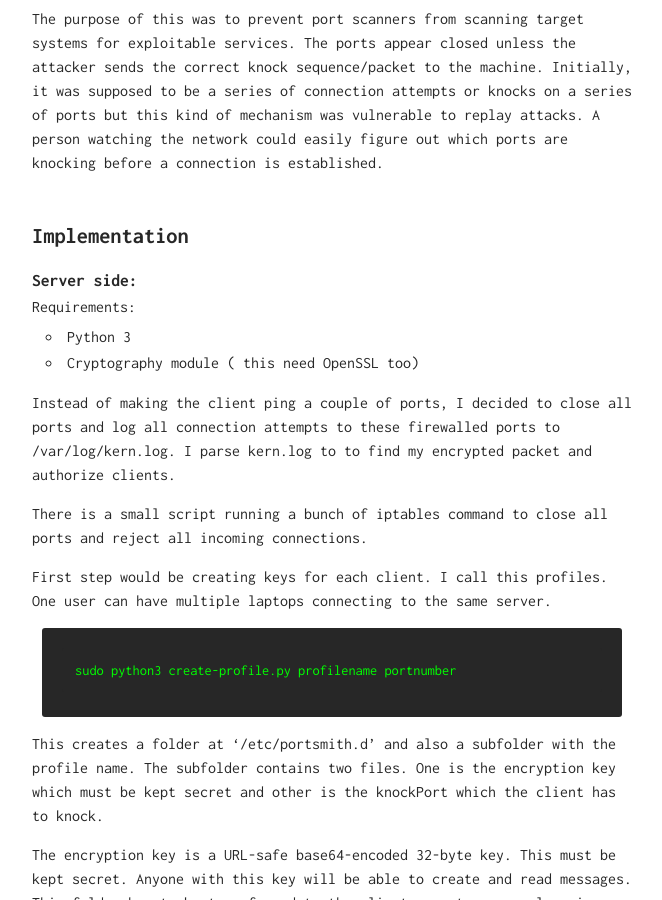
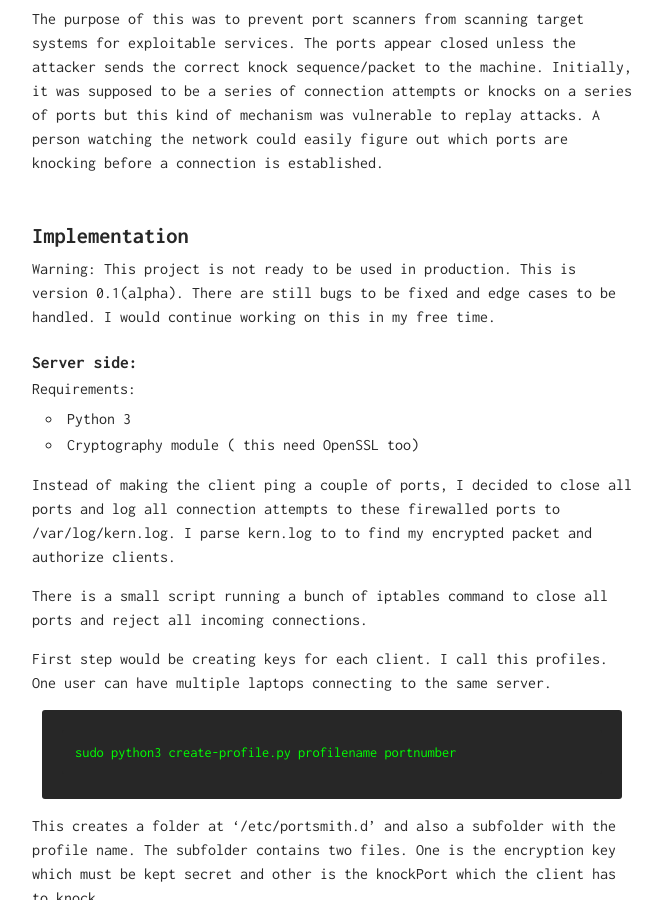
Before and after one commit to rnikhil275/rnikhil275.github.io, a Jekyll site: the page built from _posts/normal/2016-12-12-port-knocking-python.md, in a window 1280 px wide and 900 px high, scrolled down 780 px. Shown: the whole window, without its empty margins (308-970 px from the left). Built offline with Jekyll 4.4.1, drawn with Linux system fonts in a browser that asks for light colours; comment, search, counter and statistics services are not loaded.

Commit message:
add warning

```diff
--- a/_posts/normal/2016-12-12-port-knocking-python.md
+++ b/_posts/normal/2016-12-12-port-knocking-python.md
@@ -5,6 +5,7 @@ comments: True
 ---
 
 [Source](https://github.com/rnikhil275/Portsmith)
+
 
 <a href="https://en.wikipedia.org/wiki/Port_knocking">Port Knocking</a> is a concept where the ports on a particular computer appear to be closed until a special packet/port knock sequence is established. It is a method of externally opening ports in a system by doing a sequence of connection attempts on a set of pre-specified closed ports. Once a correct sequence of connection attempts is made, the firewall rules are dynamically modified to allow the external system to connect to a specified port. This concept has been around for a long time and you can check out some implementations <a href = "http://www.portknocking.org/view/implementations">here.</a>
 
@@ -17,6 +18,8 @@ Anyway, I decided to do something about it and when searching for a method to ob
 The purpose of this was to prevent port scanners from scanning target systems for exploitable services. The ports appear closed unless the attacker sends the correct knock sequence/packet to the machine. Initially, it was supposed to be a series of connection attempts or knocks on a series of ports but this kind of mechanism was vulnerable to replay attacks. A person watching the network could easily figure out which ports are knocking before a connection is established.
 
 # Implementation
+
+Warning: This project is not ready to be used in production. This is version 0.1(alpha). There are still bugs to be fixed and edge cases to be handled. I would continue working on this in my free time.
 
 ## Server side:
 
```
